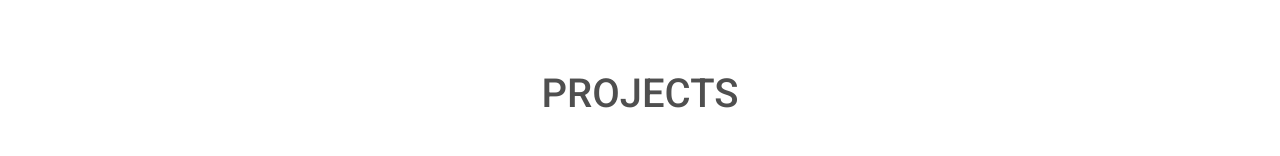
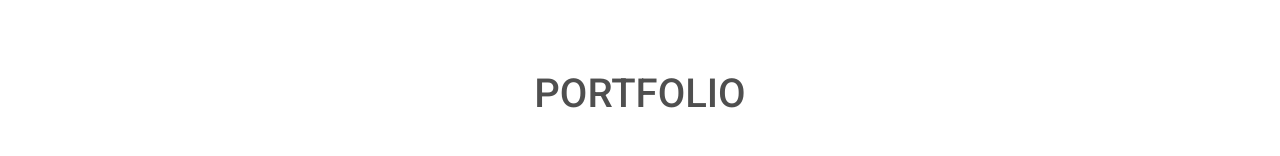
Before and after one commit to belenz77/myportfolio, a React (Create React App) app: page / in a window 1280 px wide. Shown: the part 644-800 px from the top of the page. Built offline with nearby package versions, Linux system fonts and the light colour scheme.

Commit message:
Update App.js

```diff
--- a/src/App.js
+++ b/src/App.js
@@ -20,7 +20,7 @@ function App() {
          {/* <Cards />  */}
         {/* <Carousel/>
         <Projects/> */}
-         <h1>PROJECTS</h1>
+         <h1>PORTFOLIO</h1>
         <Slider/>
         <h1>SKILLS</h1>
         <Skills />
```
